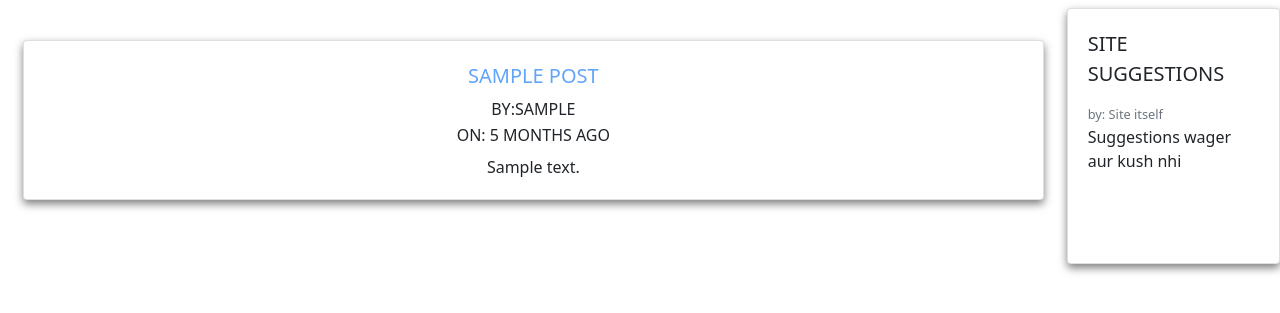
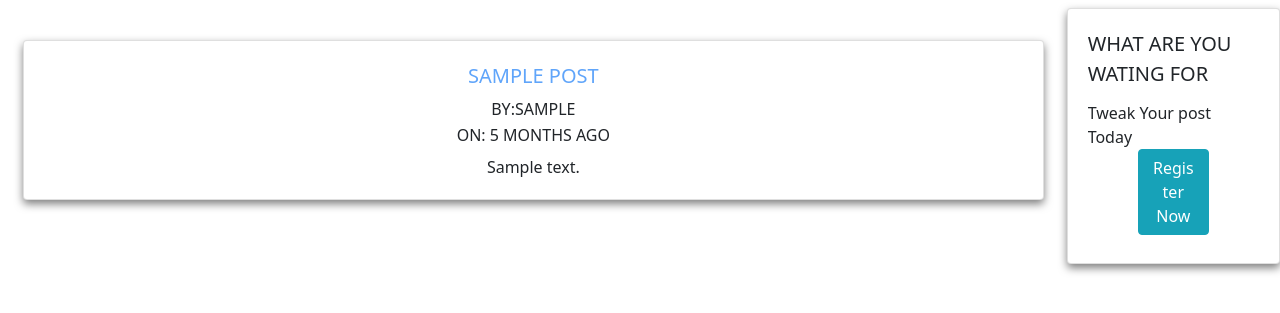
Before and after one commit to areeburrub/Tweak, a Flask app: page /post/1 in a window 1280 px wide. Shown: the part 56-369 px from the top of the page. Run offline with Flask 2, Linux system fonts and the light colour scheme; a user stored in the database is signed in; tables that the repository leaves empty hold one stand-in row (values such as "Sample post"); parts of the project's set-up code (start-up, migrations or seed data) failed here and were passed over; some libraries are stand-ins or nearby versions.

```diff
--- a/templates/base.html
+++ b/templates/base.html
@@ -2,6 +2,12 @@
 <html lang="en">
 <head>
     <meta charset="UTF-8">
+
+    <meta property="og:title" content="Tweak || A Social Blogging Website">
+    <meta property="og:description" content="In this busy world give some moment to your thoughts and write something inspiring">
+    <meta property="og:image" content="{{url_for('static',filename='images/pic.jpg')}}">
+    <meta property="og:url" content="https://tweak-web.herokuapp.com">
+
     <meta name="viewport" content="width=device-width, initial-scale=1.0">
     <link href="https://unpkg.com/tailwindcss@^1.0/dist/tailwind.min.css" rel="stylesheet">
     <link rel="stylesheet" href="https://stackpath.bootstrapcdn.com/bootstrap/4.5.0/css/bootstrap.min.css" integrity="sha384-9aIt2nRpC12Uk9gS9baDl411NQApFmC26EwAOH8WgZl5MYYxFfc+NcPb1dKGj7Sk" crossorigin="anonymous">
--- a/templates/post.html
+++ b/templates/post.html
@@ -32,7 +32,7 @@
                   </p>
                   <p class="card-subtitle mb-2 text-uppercase">by:<a href="{{ url_for('dashboard',pro = post.post_by) }}">{{ post.post_by }}</a></p>
                   <p class="card-subtitle mb-2 text-uppercase">on: {{ post.post_created | datetimeformat }}</p>
-                  <p class="card-text"> {{ post.post_body }} </p>
+                  <p class="card-text"> {{ post.post_body | safe }} </p>
                   {% if name == profile %}
                   <div class="row mt-5">
                   <div class="col-md-3"></div>
@@ -52,10 +52,19 @@
             <div class="card h-full d-md-block d-lg-none" style="background: linear-gradient(#25bbcf,#45cbdd,#60d0dfe3); box-shadow: 0 4px 8px 0 rgba(0, 0, 0, 0.5);">
               <div class="card-body">
                 <p class="card-title text-uppercase lead" style="overflow: hidden;  max-height: 15ch;">
-                  <a href="#">Site Suggestions</a>
+                  <a href="#">What are you wating for</a>
                 </p>
-                <small class="card-subtitle mb-2 text-muted">by: Site itself</small>
-                <p class="card-text" style="overflow: hidden;  max-height: 14ch;">Suggestions wager aur kush nhi</p>
+                <p class="card-text" style="overflow: hidden;  max-height: 14ch;">Tweak Your post Today</p>
+
+                <div class="row">
+                  <div class="col-md-3"></div>
+                  <div class="col-md-6">
+                    <a href="{{ url_for('signup') }}">
+                      <button type="submit" class="btn btn-info w-full">Register Now</button>
+                    </a>
+                    </div>
+                  <div class="col-md-3"></div>
+                </div>
               </div>
             </div>
           </div>
@@ -69,10 +78,19 @@
       <div class="card h-full w-full d-lg-block d-md-none d-none" style="box-shadow: 0 4px 8px 0 rgba(0, 0, 0, 0.5);">
         <div class="card-body">
           <p class="card-title text-uppercase lead" style="overflow: hidden;  max-height: 15ch;">
-            <a href="#">Site Suggestions</a>
+            <a href="#">What are you wating for</a>
           </p>
-          <small class="card-subtitle mb-2 text-muted">by: Site itself</small>
-          <p class="card-text" style="overflow: hidden;  max-height: 14ch;">Suggestions wager aur kush nhi</p>
+          <p class="card-text" style="overflow: hidden;  max-height: 14ch;">Tweak Your post Today</p>
+
+          <div class="row">
+            <div class="col-md-3"></div>
+            <div class="col-md-6">
+              <a href="{{ url_for('signup') }}">
+                <button type="submit" class="btn btn-info w-full">Register Now</button>
+              </a>
+              </div>
+            <div class="col-md-3"></div>
+          </div>
         </div>
       </div>
     </div>
--- a/templates/posts.html
+++ b/templates/posts.html
@@ -42,7 +42,7 @@
                     </p>
                     <small class="card-subtitle mb-2 text-muted">by: {{ post.post_by }}</small>
                     <p class="card-subtitle mb-2 text-muted">by: {{ post.post_created | datetimeformat }}</p>
-                    <p class="card-text" style="overflow: hidden;  max-height: 14ch;"> {{ post.post_body }} </p>
+                    <p class="card-text" style="overflow: hidden;  max-height: 14ch;"> {{ post.post_body | safe }} </p>
                   </div>
                 </div>
                </a>
--- a/templates/profile.html
+++ b/templates/profile.html
@@ -126,7 +126,7 @@
                       </p>
                       <small class="card-subtitle mb-2 text-muted">by: {{ post.post_by }}</small>
                       <p class="card-subtitle mb-2 text-muted">on: {{ post.post_created | datetimeformat }}</p>
-                      <p class="card-text" style="overflow: hidden;  max-height: 14ch;"> {{ post.post_body }} </p>
+                      <p class="card-text" style="overflow: hidden;  max-height: 14ch;"> {{ post.post_body | safe }} </p>
                     </div>
                   </div>
                 </a>
```
Also changed, not shown: test.db.
